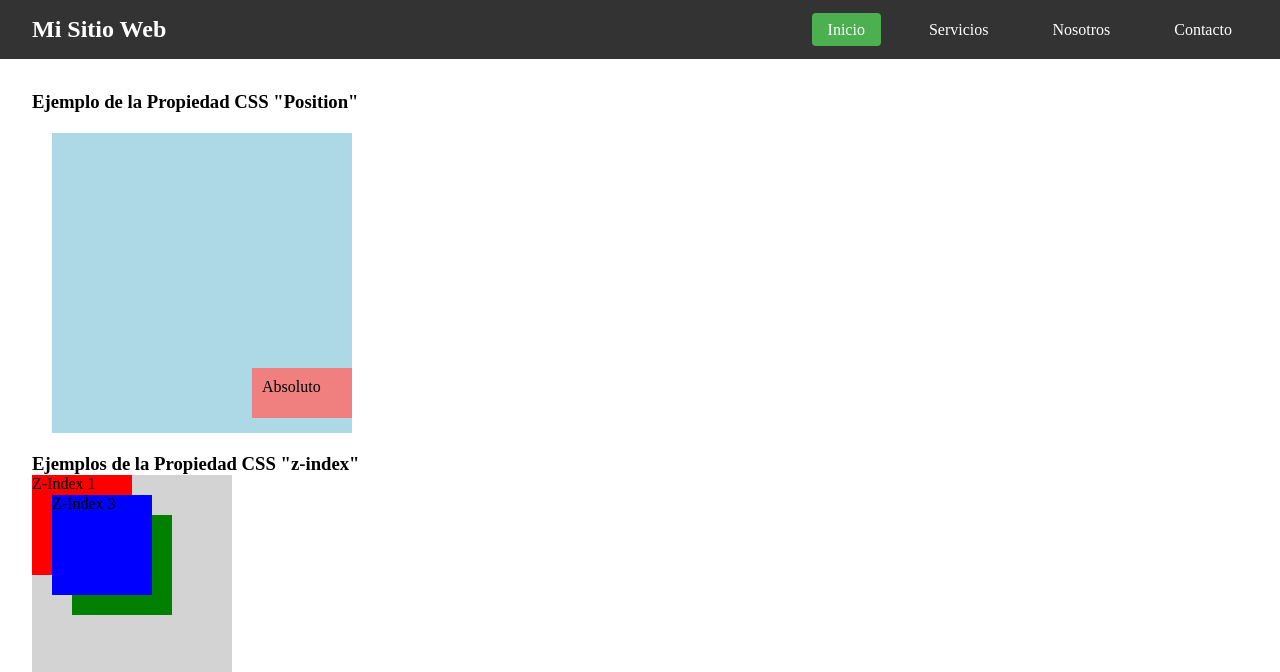
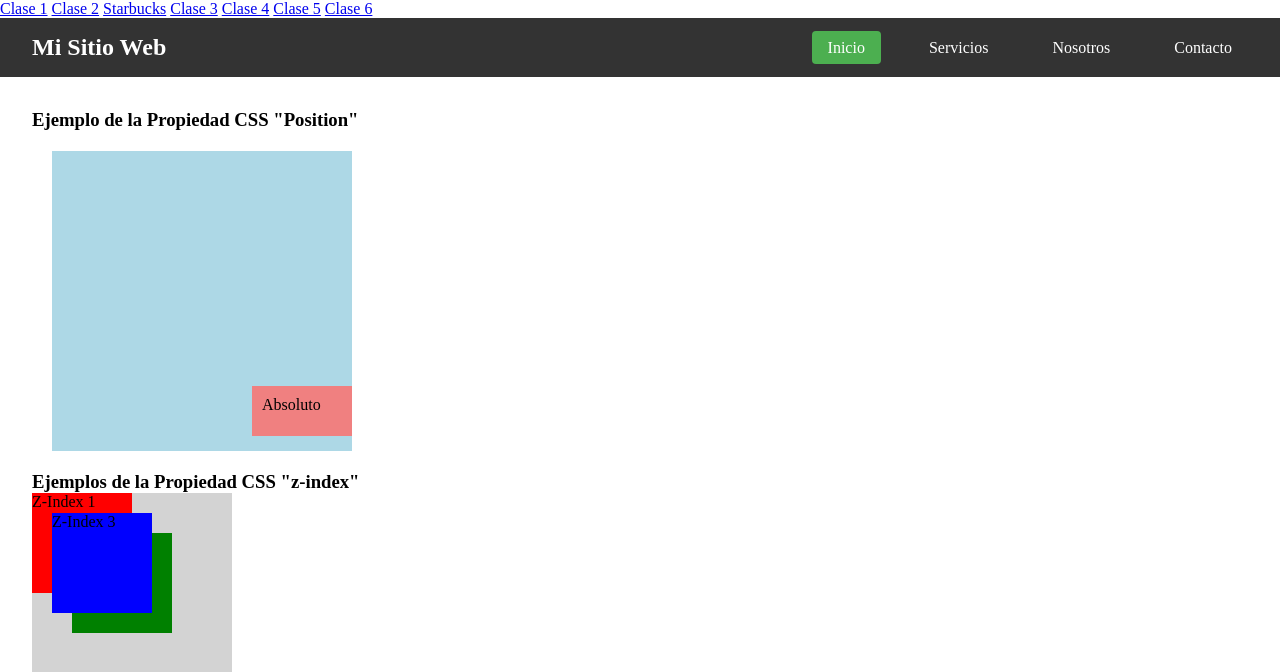
Before and after one commit to AraCM06/Modulo-2, a plain HTML site: page clase-6-posicionamiento.html in a window 1280 px wide. Shown: the top 672 px of the page. Drawn offline with Linux system fonts and the light colour scheme.

Commit message:
Actualización final de la practica de la clase 6

```diff
--- a/clase-6-posicionamiento.html
+++ b/clase-6-posicionamiento.html
@@ -7,6 +7,15 @@
     <link rel="stylesheet" href="./css/clase-6-posicionamiento.css">
 </head>
 <body>
+    <nav>
+        <a href="index.html">Clase 1</a>
+        <a href="clase-2-model-box.html">Clase 2</a>
+        <a href="starbucks.html">Starbucks</a>
+        <a href="clase-3-especificidad.html">Clase 3</a>
+        <a href="clase-4-flexbox.html">Clase 4</a>
+        <a href="clase5-flexbox-repaso.html">Clase 5</a>
+        <a href="clase-6-posicionamiento.html">Clase 6</a>
+    </nav>
     <header>
         <h1>Mi Sitio Web</h1>
         <nav>
```
Also changed, not shown: clase-2-model-box.html (+1 -0 lines), clase-3-especificidad.html (+1 -0 lines), clase-4-flexbox.html (+1 -0 lines), clase5-flexbox-repaso.html (+1 -0 lines), index.html (+1 -0 lines), starbucks.html (+1 -0 lines).
